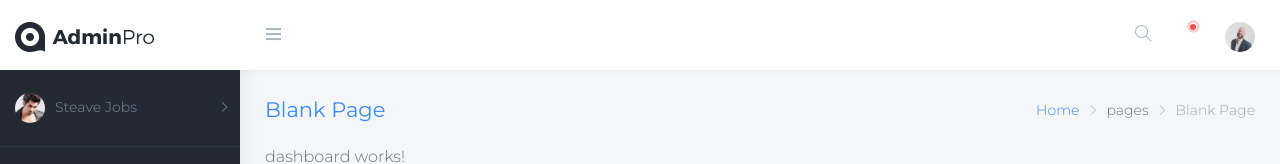
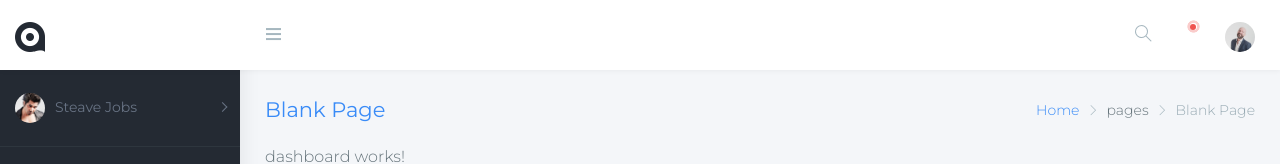
Before and after one commit to danilo2693/hospital, an Angular app: page /#/dashboard in a window 1280 px wide. Shown: the top 164 px of the page. Built offline with nearby package versions, Linux system fonts and the light colour scheme; a web font is replaced by a local one.

Commit message:
se hacen arreglos en modulos y se agrega el analizador de chunks

```diff
--- a/src/app/app.module.ts
+++ b/src/app/app.module.ts
@@ -2,7 +2,7 @@ import { BrowserModule } from '@angular/platform-browser';
 import { NgModule } from '@angular/core';
 import { AppComponent } from './app.component';
 import { CoreModule } from './core/core.module';
-import { APP_ROUTES } from './app.routes';
+import { APP_ROUTES } from './app-routing.module';
 @NgModule({
   declarations: [
     AppComponent,
--- a/src/app/core/core.module.ts
+++ b/src/app/core/core.module.ts
@@ -1,5 +1,4 @@
 import { NgModule } from '@angular/core';
-import { CommonModule } from '@angular/common';
 
 import { BreadcrumbsComponent } from './breadcrumbs/breadcrumbs.component';
 import { HeaderComponent } from './header/header.component';
@@ -13,9 +12,7 @@ import { NopagefoundComponent } from './nopagefound/nopagefound.component';
     SidebarComponent,
     NopagefoundComponent
   ],
-  imports: [
-    CommonModule
-  ],
+  imports: [],
   exports: [
     BreadcrumbsComponent,
     HeaderComponent,
--- a/src/app/core/header/header.component.html
+++ b/src/app/core/header/header.component.html
@@ -14,18 +14,6 @@
             class="light-logo"
           />
         </b>
-        <span>
-          <img
-            src="assets/images/logo-text.png"
-            alt="homepage"
-            class="dark-logo"
-          />
-          <img
-            src="assets/images/logo-light-text.png"
-            class="light-logo"
-            alt="homepage"
-          />
-        </span>
       </a>
     </div>
     <div class="navbar-collapse">
--- a/src/index.html
+++ b/src/index.html
@@ -27,7 +27,6 @@
     <div class="preloader">
       <div class="loader">
         <div class="loader__figure"></div>
-        <p class="loader__label">Admin Pro</p>
       </div>
     </div>
     <app-root></app-root>
```
Also changed, not shown: package.json (+7 -3 lines), src/app/feature/pages/pages-routing.module.ts (renamed from src/app/feature/pages-routing.module.ts, +7 -7 lines), src/app/feature/pages/pages.module.ts (+8 -5 lines), src/app/app-routing.module.ts (renamed from src/app/app.routes.ts), 1 other file (tests, documents, lock files or other folders).
